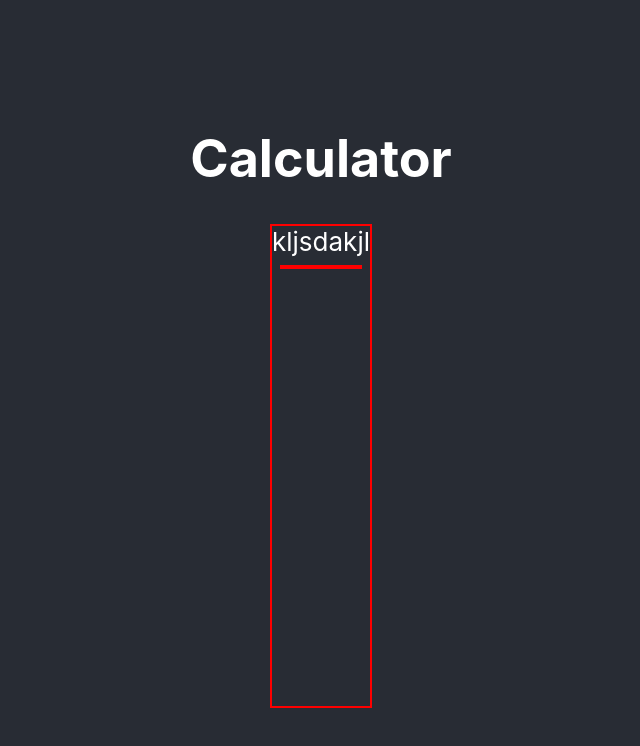
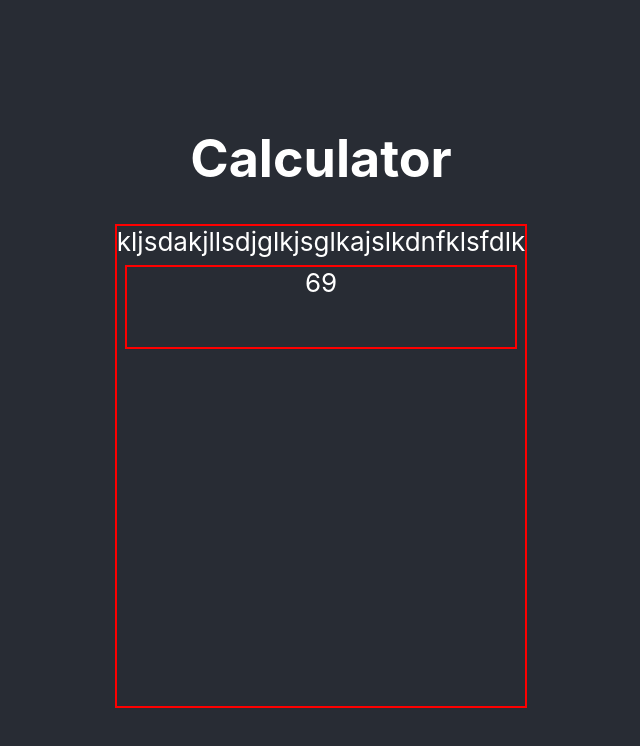
Before and after one commit to ericcnguyen04/calculator, a React (Create React App) app: page / in a window 1280 px wide. Shown: the top 746 px of the page, without its empty margins (319-959 px from the left). Built offline with nearby package versions, Linux system fonts and the light colour scheme.

Commit message:
visual image

```diff
--- a/src/App.css
+++ b/src/App.css
@@ -23,4 +23,5 @@
   border: 2px solid red;
 
   margin: 8px;
+  height: 10vh;
 }
--- a/src/App.js
+++ b/src/App.js
@@ -9,10 +9,11 @@ function App() {
         Calculator
         </h1>
         <div className='calculator'>
-          kljsdakjl
+          kljsdakjllsdjglkjsglkajslkdnfklsfdlk
           <div className='screen'>
+            69
+          </div>
 
-          </div>
         </div>
       </header>
     </div>
```
